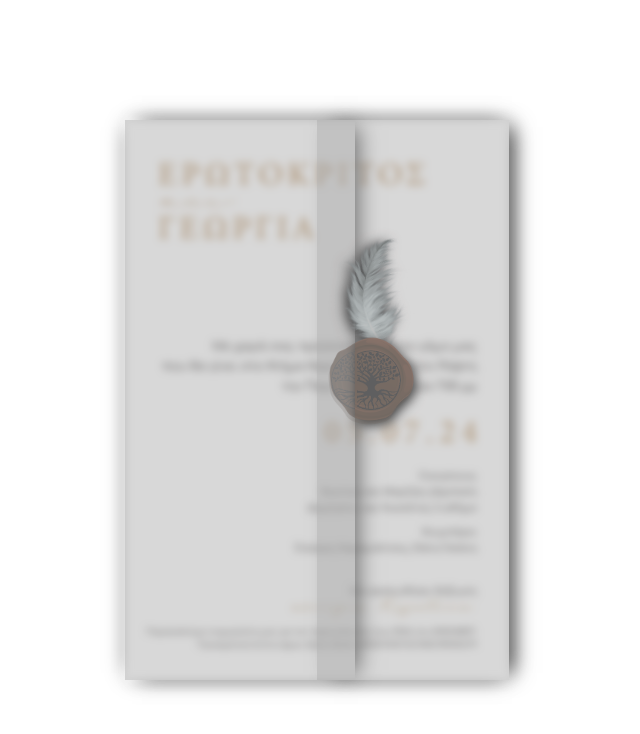
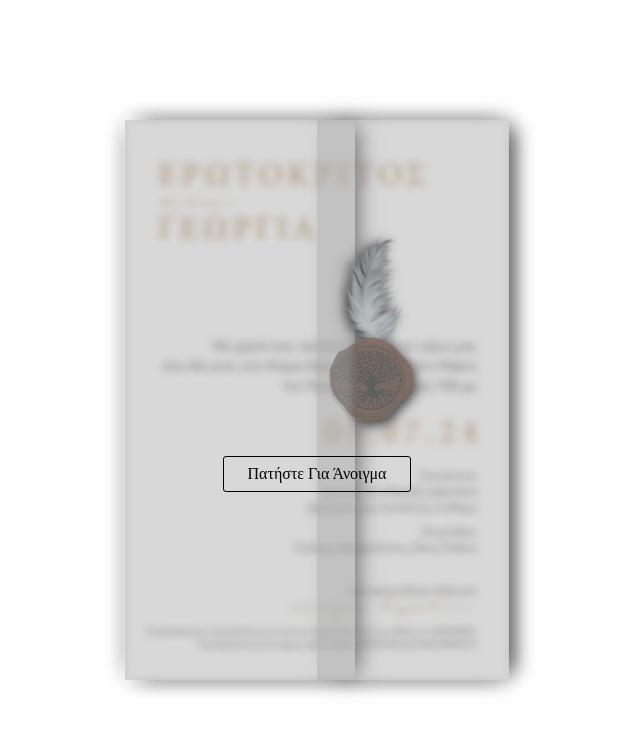
Before and after one commit to kritosd/weddingInvitation, a plain HTML site: page index.html in a window 1280 px wide. Shown: the whole page, without its empty margins (323-963 px from the left). Drawn offline with Linux system fonts and the light colour scheme.

Commit message:
click here func

```diff
--- a/index.html
+++ b/index.html
@@ -12,6 +12,7 @@
             display: flex;
             justify-content: center;
             height: 100vh;
+            cursor: pointer;
         }
 
         #invitationWrapper {
@@ -26,6 +27,7 @@
             height: 70vh;
             box-shadow: 0px 0px 21px -7px black;
             filter: blur(4px);
+            transition-duration: 2s;
         }
 
         #invitationWrapper.clicked #invitation {
@@ -206,10 +208,52 @@
             left: -5%;
             filter: drop-shadow(2px 4px 6px black);
         }
+
+        #invitationWrapper #clickHere{
+            position: absolute;
+            z-index: 6;
+            /* border: 1px solid black; */
+            /* padding: 3vh 0; */
+            text-align: center;
+            font-size: 2vh;
+            top: 60%;
+            border-radius: 3px;
+            width: 100%;
+            /* left: 3%; */
+            /* transform: translateX(50%); */
+            transition-delay: 2s;
+            transition-duration: 2s;
+            display: flex;
+            justify-content: center;
+        }
+
+        #invitationWrapper.clicked #clickHere{
+            transition-delay: 0s;
+            color: transparent;
+            border-color: transparent;
+        }
+        #invitationWrapper.clicked #here{
+            transition-delay: 0s;
+            color: transparent;
+            border-color: transparent;
+        }
+
+        #here {
+            transition-delay: 2s;
+            transition-duration: 2s;
+            width: fit-content;
+            border: 1px solid black;
+            color: black;
+            padding: 1vh 3vh;
+            border-radius: 3px;
+        }
     </style>
 <body>
     <div id="invitationContainer">
         <div id="invitationWrapper">
+            <div id="clickHere">
+                <div id="here">Πατήστε Για Άνοιγμα</div>
+            </div>
             <div id="left">
                 <div id="waxContainer">
                     <img id="wax" src="./wax.png"/>
```
